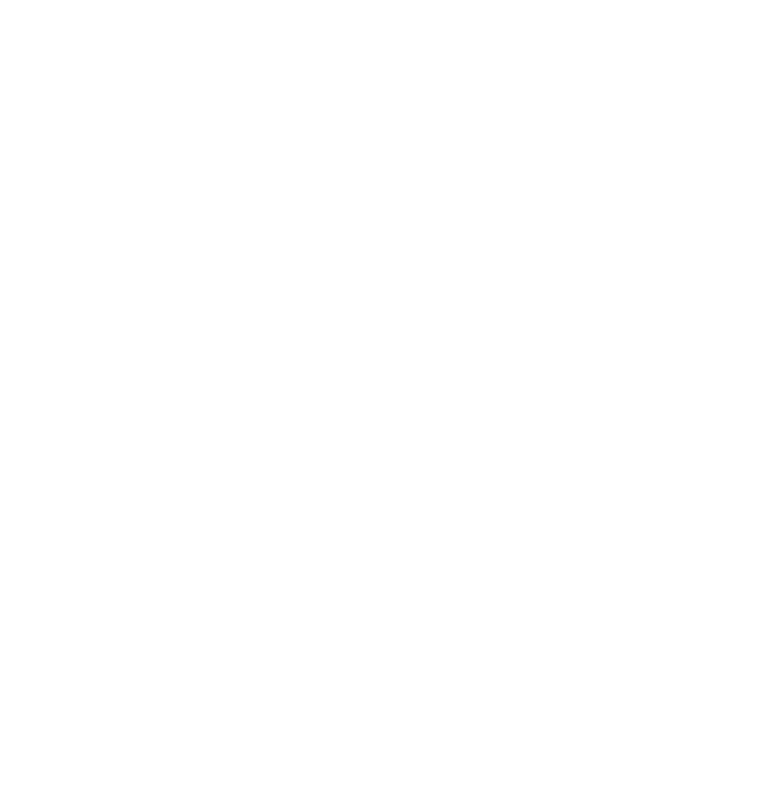
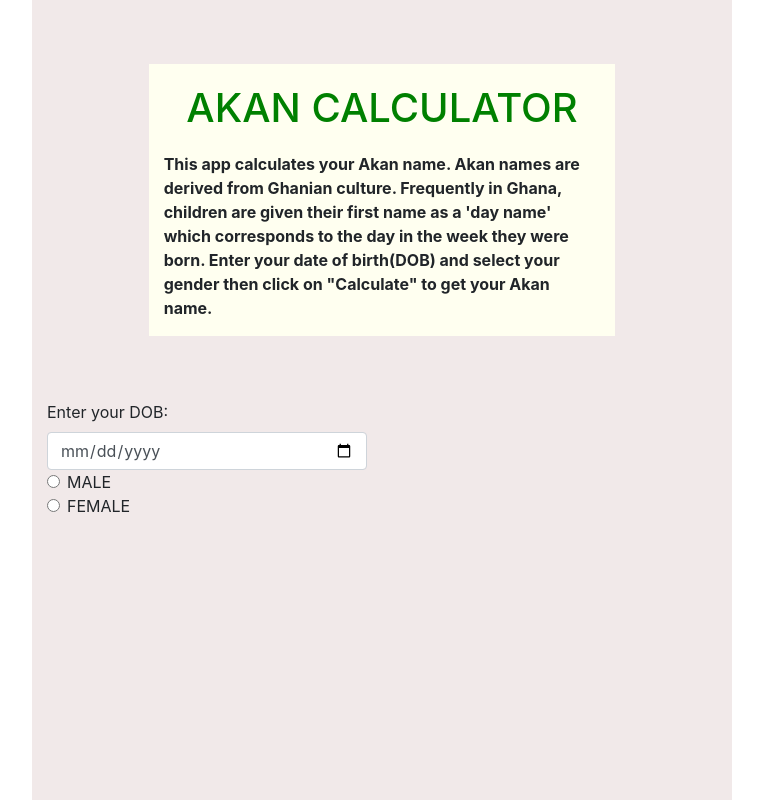
Before and after one commit to kolumr/akan_calculator, a plain HTML site: page index.html in a window 1280 px wide. Shown: the whole page, without its empty margins (258-1021 px from the left). Drawn offline with Linux system fonts and the light colour scheme.

Commit message:
Add description

```diff
--- a/css/style.css
+++ b/css/style.css
@@ -0,0 +1,39 @@
+.body{
+  background-color: rgb(41, 30, 30);
+  margin: 0em;
+}
+.col-8{
+  margin: auto;
+  background-color: ivory;
+}
+.col-8 h1{
+  text-align: center;
+  color: green;
+  margin: 20px;
+}
+.container{
+
+}
+.row{
+  background-color: rgb(241, 233, 233);
+  height: 400px;
+  width: 700px;
+  margin: auto;
+}
+.ROW2{
+
+
+
+}
+.col-6{
+
+
+
+}
+.frm{
+
+margin: auto;
+}
+.db{
+  float: left;
+}
--- a/index.html
+++ b/index.html
@@ -7,6 +7,37 @@
     <title>Akan Calculator</title>
   </head>
   <body>
+    <div class="container">
+    <div class="row">
+      <div class="col-8">
+        <h1>AKAN CALCULATOR</h1>
+        <p> <strong> This app calculates your Akan name. Akan names are derived from Ghanian culture. Frequently in Ghana, children are given their first name as a 'day name' which corresponds to the day in the week they were born.
+          Enter your date of birth(DOB) and select your gender then click on "Calculate" to get your Akan name.</strong>
+        </p>
+      </div>
+    </div>
+    <div class="row ROW2">
+      <div class="col-6">
+        <form action="/action_page.php">
+          <label class="db">Enter your DOB:</label>
+          <input type="date" class="form-control" id="dob" placeholder="Date of birth">
+          <div class="form-check">
+            <input class="form-check-input" type="radio" name="exampleRadios" id="exampleRadios1" value="option1" enabled>
+            <label class="form-check-label" for="exampleRadios3">
+            MALE
+            </label>
+          </div>
+          <div class="form-check">
+            <input class="form-check-input" type="radio" name="exampleRadios" id="exampleRadios2" value="option2" enabled>
+            <label class="form-check-label" for="exampleRadios3">
+            FEMALE
+            </label>
+          </div>
+        </form>
+      </div>
+    </div>
+    </div>
+
 
   </body>
 </html>
```
